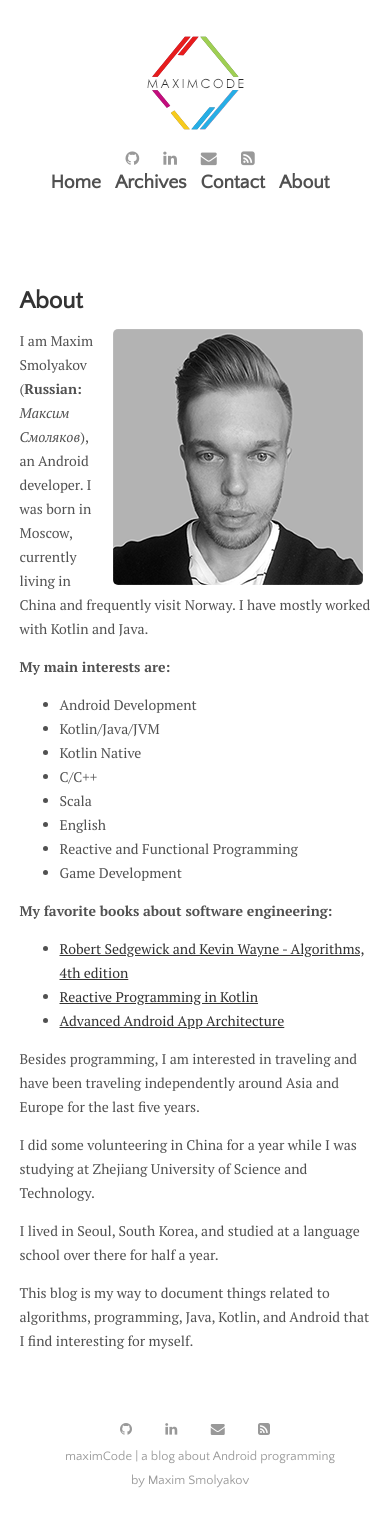
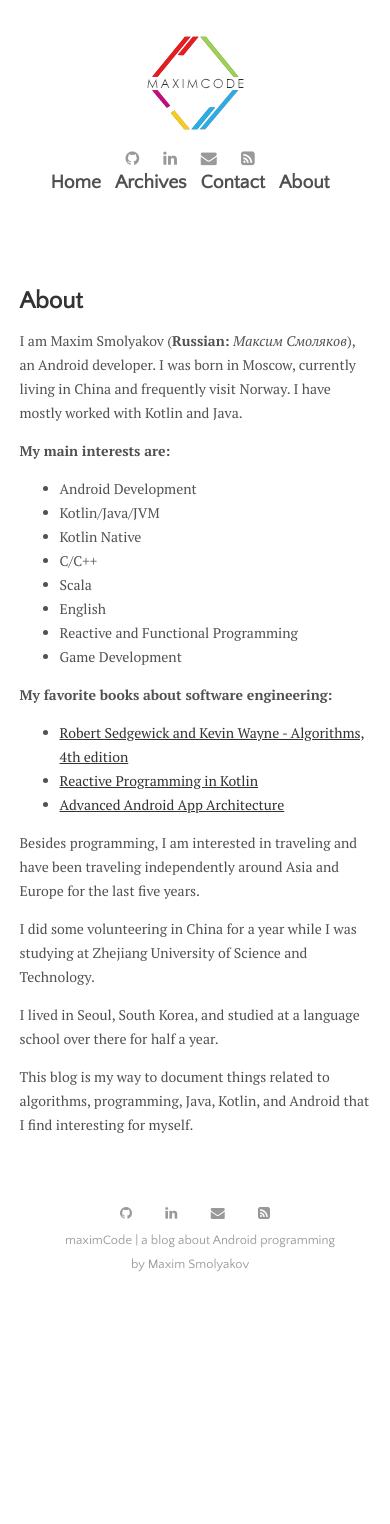
Before and after one commit to merklol/blog, a Jekyll site: the page built from menu/about.md, in a window 390 px wide. Built offline with Jekyll 4.4.1, drawn with Linux system fonts in a browser that asks for light colours; after the commit the page ends 1308 px from its top, so only the background shows below that.

Commit message:
fix: update main.css

```diff
--- a/assets/css/main.css
+++ b/assets/css/main.css
@@ -136,9 +136,16 @@ hr {
     display: block;
 }
 
+
 .image-align-right {
   float: right;
   margin: 0rem .5rem;
+}
+
+@media (max-width: 30rem) {
+  .image-align-right {
+    display: none;
+  }
 }
 
 /*
```
